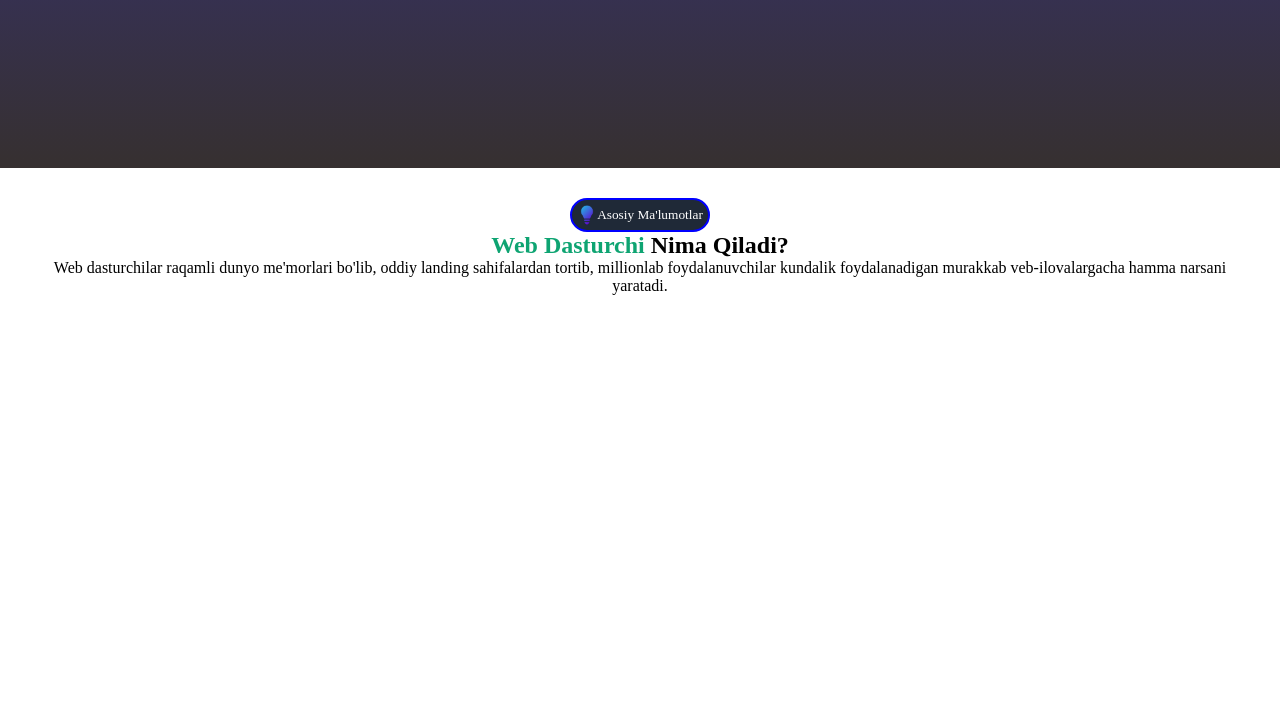
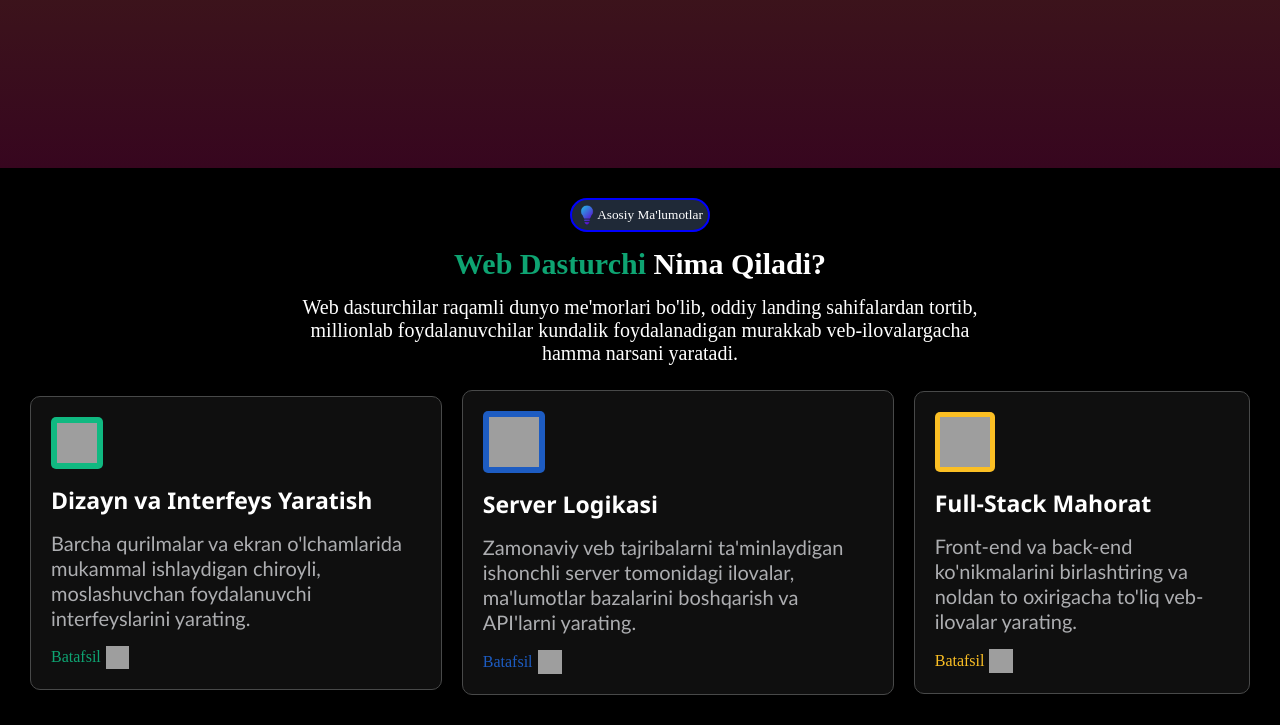
Before and after one commit to DiyoraDilshodova/web-developer, a plain HTML site: page index.html in a window 1280 px wide. Shown: the part 732-1457 px from the top of the page. Before the commit the page ends 1057 px from the top, so only its background shows below. Drawn offline with Linux system fonts and the light colour scheme; grey boxes are pictures that could not be loaded.

Commit message:
second section

```diff
--- a/css/style.css
+++ b/css/style.css
@@ -39,24 +39,19 @@ header {
   justify-content: space-around;
   align-items: center;
   height: 60px;
-  /* Animated Gradient Background */
 
-  background: linear-gradient(90deg, #000000, #434343, #1a1a1a, #2d2d2d);
-  background-size: 350% 350%;
-  animation: gradient-animation 16s ease normal infinite;
-}
+    animation: animateBg 15s linear infinite;
+    background-image: linear-gradient(0deg,#000000,#323433,#696969,#a3a3a3,#000000,#323433);
+    background-size: 100% 500%;
+  }
+  @keyframes animateBg {
+    0% { background-position: 0% 100%; }
+    100% { background-position: 0% 0%; }
+  }
 
-@keyframes gradient-animation {
-  0% {
-    background-position: 0% 50%;
-  }
-  50% {
-    background-position: 100% 50%;
-  }
-  100% {
-    background-position: 0% 50%;
-  }
-}
+
+
+
 
 header img {
   width: auto;
@@ -111,25 +106,18 @@ li {
   align-items: center;
   padding: 0px 30px;
   height: 100vh;
-  animation: animateBg 3s linear infinite;
-  background-image: linear-gradient(
-    0deg,
-    #246655,
-    #363030,
-    #3734c5,
-    #246655,
-    #363030
-  );
-  background-size: 100% 400%;
-}
-@keyframes animateBg {
-  0% {
-    background-position: 0% 0%;
+
+    animation: animateBg 5s linear infinite;
+    background-image: linear-gradient(0deg,#37061f,#4e450e,#5e3208,#4a170d,#361717,#2b0934,#14342d,#0a2833,#2d1854,#133423,#37061f,#4e450e);
+    background-size: 100% 1100%;
   }
-  100% {
-    background-position: 0% 100%;
+  @keyframes animateBg {
+    0% { background-position: 0% 100%; }
+    100% { background-position: 0% 0%; }
   }
-}
+
+
+
 
 .first-section-text img:nth-child(1) {
   width: 20px;
@@ -261,10 +249,20 @@ li {
 
 .second-section {
   padding: 30px;
+  background-color: #000000;
+  display: flex;
+  flex-direction: column;
+  gap: 25px;
 }
 
 .second-section-text {
   text-align: center;
+  max-width: 700px;
+  margin: 0 auto;
+  font-size: 20px;
+  display: flex;
+  flex-direction: column;
+  gap: 15px;
 }
 
 .second-section-text img {
@@ -285,6 +283,83 @@ li {
   font-family: sans-serif;
 }
 
+
+.second-section-text p, h1 {
+  color: white;
+}
 .second-section-text h1 span {
   color: #0ea472;
 }
+
+.second-section-box-container {
+  display: flex;
+  justify-content: center;
+  align-items: center;
+  gap: 20px;
+}
+
+.second-section-box {
+  /* height: 100%; */
+  padding: 20px;
+  border: 1px solid #484949;
+  background-color: #0f0f0f ;
+  /* max-width: 350px; */
+  color: white;
+  border-radius: 10px;
+  display: flex;
+  flex-direction: column;
+  gap: 15px;
+}
+
+.second-section-box h3 {
+  font-size: 23px;
+  font-family: 'Segoe UI', Tahoma, Geneva, Verdana, sans-serif;
+}
+
+.second-section-box p {
+  color: #adaeb1;
+  font-size: 20px;
+  line-height: 25px;
+  font-family:  'Gill Sans', 'Gill Sans MT', Calibri, 'Trebuchet MS', sans-serif;
+}
+
+.one img:nth-child(1) {
+  background-color: #10b981;
+  border-radius: 5px;
+  padding: 6px;
+}
+
+.two img:nth-child(1) {
+  background-color: #1d5cc2;
+  border-radius: 5px;
+  padding: 6px;
+}
+
+.three img:nth-child(1) {
+  background-color: #fbbf24;
+  border-radius: 5px;
+  padding: 5px;
+}
+
+.second-section-box span a {
+  text-decoration: none;
+
+}
+
+.second-section-box span {
+  display: flex;
+  align-items: center;
+  gap: 5px;
+}
+
+.one span a {
+  color: #0ea472;
+}
+
+.two span a {
+  color: #1d5cc2;
+}
+
+.three span a {
+  color: #fbbf24;
+}
--- a/index.html
+++ b/index.html
@@ -111,8 +111,77 @@
           sahifalardan tortib, millionlab foydalanuvchilar kundalik
           foydalanadigan murakkab veb-ilovalargacha hamma narsani yaratadi.
         </p>
+      </div>
+<div class="second-section-box-container">
 
-      </div>
+  <div class="second-section-box one">
+    <img
+      width="40"
+      height="40"
+      src="https://img.icons8.com/ios-filled/50/FFFFFF/paint.png"
+      alt="paint"
+    />
+    <h3>Dizayn va Interfeys Yaratish</h3>
+    <p>
+      Barcha qurilmalar va ekran o'lchamlarida mukammal ishlaydigan
+      chiroyli, moslashuvchan foydalanuvchi interfeyslarini yarating.
+    </p>
+    <span>
+      <a href="">Batafsil</a>
+      <img
+        width="23"
+        height="23"
+        src="https://img.icons8.com/material/24/12B886/arrow.png"
+        alt="arrow"
+      />
+    </span>
+  </div>
+  <div class="second-section-box two">
+    <img
+      width="50"
+      height="50"
+      src="https://img.icons8.com/ios/50/FFFFFF/rubiks-cube.png"
+      alt="rubiks-cube"
+    />
+    <h3>Server Logikasi</h3>
+    <p>
+      Zamonaviy veb tajribalarni ta'minlaydigan ishonchli server tomonidagi
+      ilovalar, ma'lumotlar bazalarini boshqarish va API'larni yarating.
+    </p>
+    <span>
+      <a href="">Batafsil</a>
+      <img
+        width="24"
+        height="24"
+        src="https://img.icons8.com/material/24/228BE6/arrow.png"
+        alt="arrow"
+      />
+    </span>
+  </div>
+  <div class="second-section-box three">
+    <img
+      width="50"
+      height="50"
+      src="https://img.icons8.com/ios-glyphs/30/FFFFFF/stack.png"
+      alt="stack"
+    />
+    <h3>Full-Stack Mahorat</h3>
+    <p>
+      Front-end va back-end ko'nikmalarini birlashtiring va noldan to
+      oxirigacha to'liq veb-ilovalar yarating.
+    </p>
+    <span>
+      <a href="">Batafsil</a>
+      <img
+        width="24"
+        height="24"
+        src="https://img.icons8.com/material/24/fbbf24/arrow.png"
+        alt="arrow"
+      />
+    </span>
+  </div>
+</div>
     </section>
+    <script src="script.js"></script>
   </body>
 </html>
```
